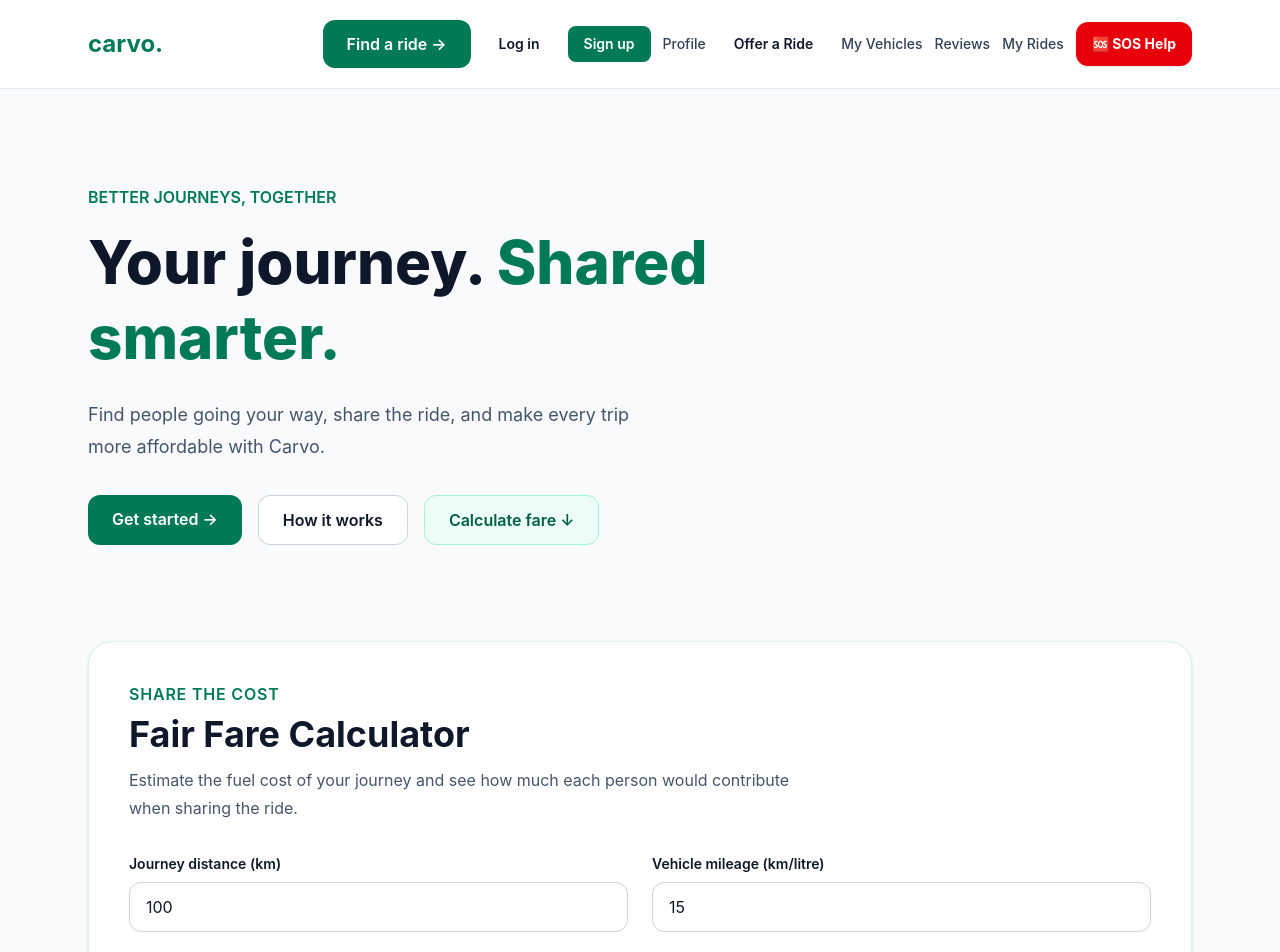
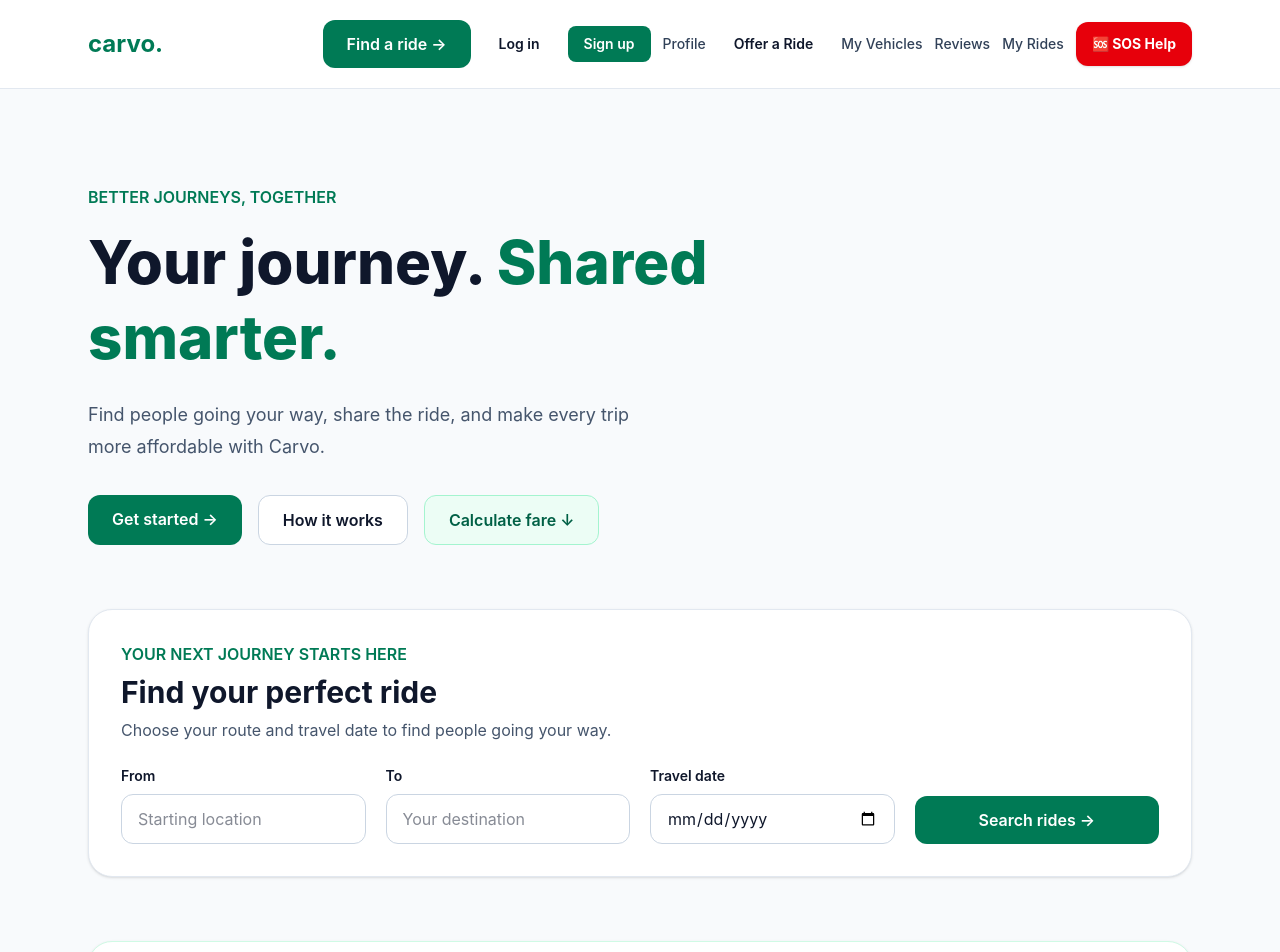
Before and after one commit to ayuushkumar/Carvo, a React app in the folder frontend/: page / in a window 1280 px wide. Shown: the top 952 px of the page. Built offline with nearby package versions, Linux system fonts and the light colour scheme; the HTML template or start-up script is replaced by a standard one.

Commit message:
feat(frontend): add ride search form to homepage

```diff
--- a/frontend/src/App.jsx
+++ b/frontend/src/App.jsx
@@ -164,6 +164,89 @@ function Home() {
                         </a>
                     </div>
                 </section>
+
+
+                {/* Homepage Ride Search */}
+                <section className="mt-8 rounded-3xl border border-slate-200 bg-white p-6 shadow-sm md:p-8">
+                    <div className="mb-6">
+                        <p className="font-semibold text-emerald-700">
+                            YOUR NEXT JOURNEY STARTS HERE
+                        </p>
+                        <h2 className="mt-2 text-2xl font-bold md:text-3xl">
+                            Find your perfect ride
+                        </h2>
+                        <p className="mt-2 text-slate-600">
+                            Choose your route and travel date to find people going your way.
+                        </p>
+                    </div>
+
+                    <form
+                        className="grid gap-5 md:grid-cols-2 lg:grid-cols-4"
+                        onSubmit={(event) => {
+                            event.preventDefault()
+
+                            const formData = new FormData(event.currentTarget)
+                            const from = formData.get('from').trim()
+                            const to = formData.get('to').trim()
+                            const date = formData.get('date')
+
+                            const params = new URLSearchParams({ from, to, date })
+                            window.location.href = `/rides?${params.toString()}`
+                        }}
+                    >
+                        <div>
+                            <label htmlFor="ride-from" className="mb-2 block text-sm font-semibold">
+                                From
+                            </label>
+                            <input
+                                id="ride-from"
+                                name="from"
+                                type="text"
+                                placeholder="Starting location"
+                                required
+                                className="w-full rounded-xl border border-slate-300 px-4 py-3 outline-none focus:border-emerald-600 focus:ring-2 focus:ring-emerald-100"
+                            />
+                        </div>
+
+                        <div>
+                            <label htmlFor="ride-to" className="mb-2 block text-sm font-semibold">
+                                To
+                            </label>
+                            <input
+                                id="ride-to"
+                                name="to"
+                                type="text"
+                                placeholder="Your destination"
+                                required
+                                className="w-full rounded-xl border border-slate-300 px-4 py-3 outline-none focus:border-emerald-600 focus:ring-2 focus:ring-emerald-100"
+                            />
+                        </div>
+
+                        <div>
+                            <label htmlFor="ride-date" className="mb-2 block text-sm font-semibold">
+                                Travel date
+                            </label>
+                            <input
+                                id="ride-date"
+                                name="date"
+                                type="date"
+                                min={new Date().toLocaleDateString('en-CA')}
+                                required
+                                className="w-full rounded-xl border border-slate-300 px-4 py-3 outline-none focus:border-emerald-600 focus:ring-2 focus:ring-emerald-100"
+                            />
+                        </div>
+
+                        <div className="flex items-end">
+                            <button
+                                type="submit"
+                                className="w-full rounded-xl bg-emerald-700 px-5 py-3 font-semibold text-white transition hover:bg-emerald-800"
+                            >
+                                Search rides →
+                            </button>
+                        </div>
+                    </form>
+                </section>
+
 
                 {/* Fair Fare Calculator */}
                 <section
```
